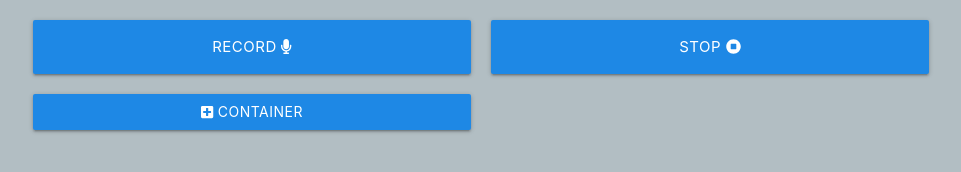
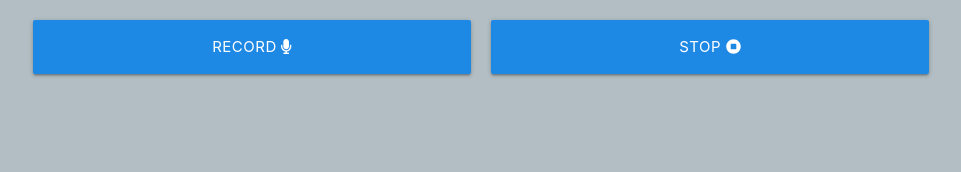
Before and after one commit to ruheni/azure-blobs, a website: page index.html in a window 1280 px wide. Shown: the whole page, without its empty margins (159-1120 px from the left). Drawn offline with nearby package versions, Linux system fonts and the light colour scheme; files that its build step writes are made by us from their sources.

Commit message:
removed create container button

```diff
--- a/index.html
+++ b/index.html
@@ -57,9 +57,9 @@
 			<button class="btn blue darken-1 btn-large stop">
 				Stop <i class="fas fa-stop-circle"></i>
 			</button>
-			<button id="create-button" class="btn blue darken-1">
+			<!-- <button id="create-button" class="btn blue darken-1">
 				<i class="fas fa-plus-square"></i> Container
-			</button>
+			</button> -->
 		</div>
 
 		<div class="sound-clips container"></div>
```
